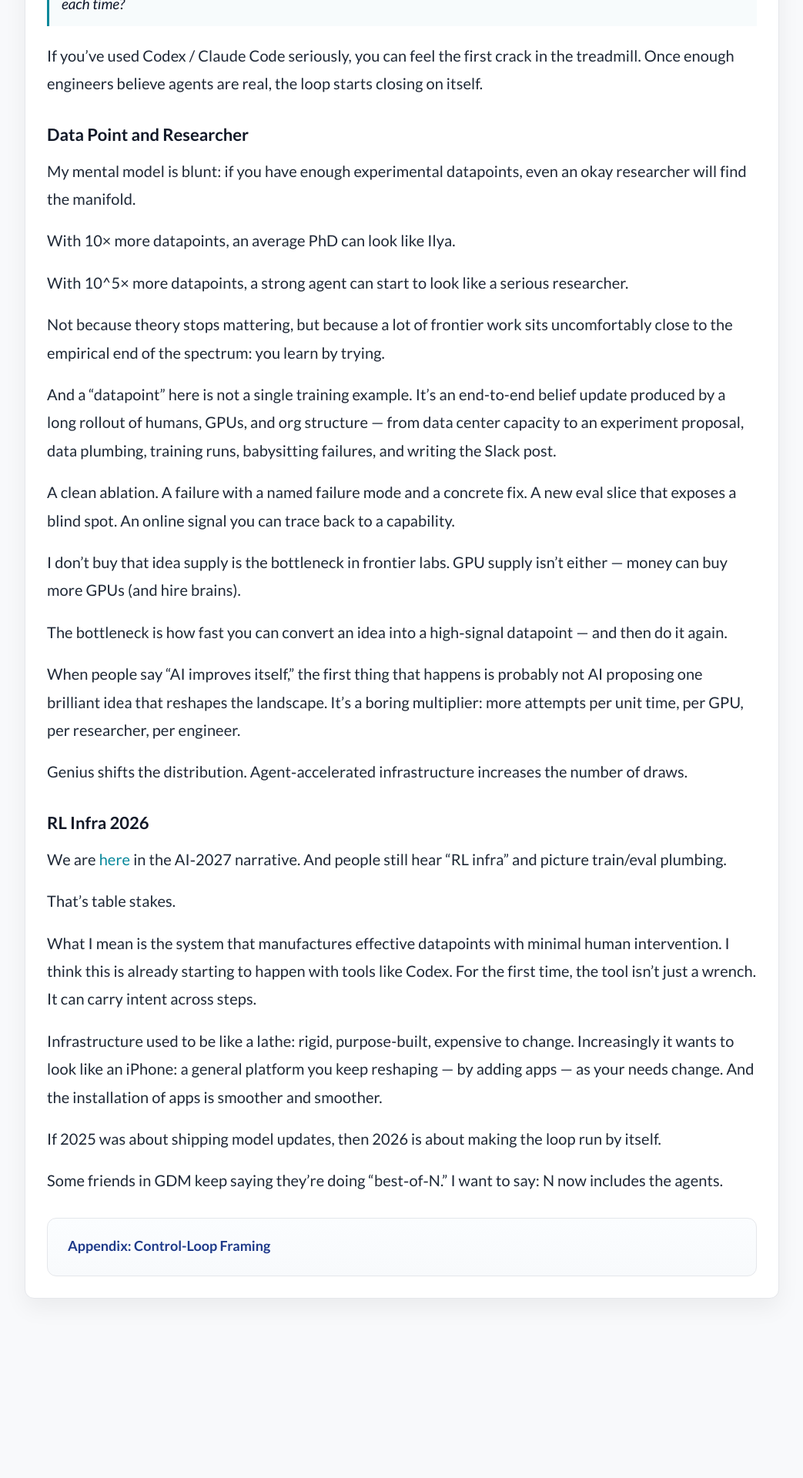
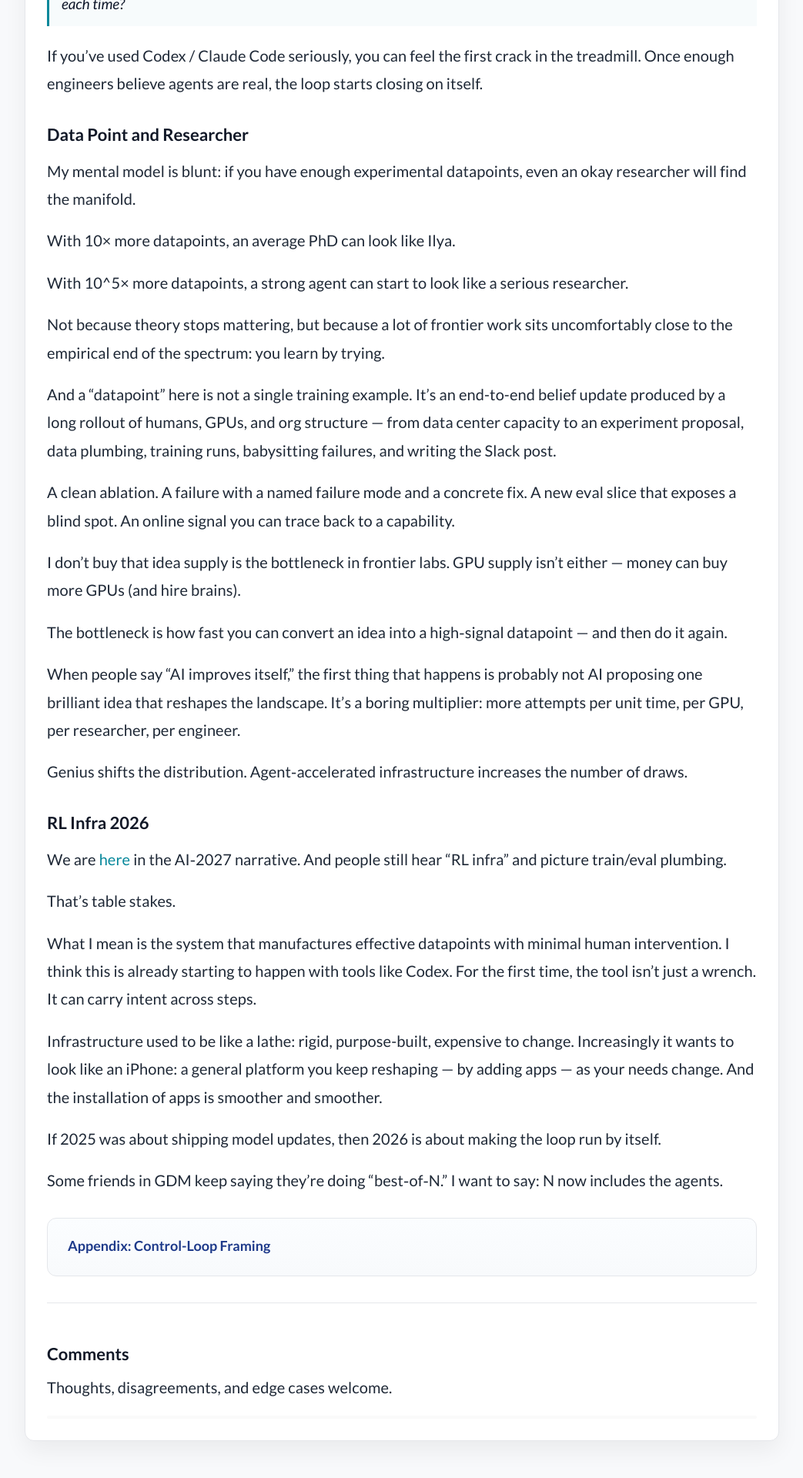
Before and after one commit to haossr/haossr.github.io, a Jekyll site: the page built from writing/the-real-flywheel/index.html, in a window 1280 px wide. Shown: the part 1586-3506 px from the top of the page at 77% size, without its empty margins (118-1161 px from the left). Built offline with Jekyll 4.4.1, drawn with Linux system fonts in a browser that asks for light colours; comment, search, counter and statistics services are not loaded; before the commit the page ends 3321 px from its top, so only the background shows below that.

Commit message:
feat(writing): add reusable Disqus comments section

```diff
--- a/_config.yml
+++ b/_config.yml
@@ -48,7 +48,13 @@ footer-links:
 
 # Enter your Disqus shortname (not your username) to enable commenting on posts
 # You can find your shortname on the Settings page of your Disqus account
+# This site's writing pages use `site.comments.disqus_shortname` (see _includes/writing-comments.html).
+# Change the value below if your Disqus shortname differs.
 disqus:
+
+comments:
+  provider: disqus
+  disqus_shortname: haossr-github-io
 
 # Enter your Google Analytics web tracking code (e.g. UA-2110908-2) to activate tracking
 google_analytics: UA-180322865-1
--- /dev/null
+++ b/_includes/writing-comments.html
@@ -0,0 +1,64 @@
+{% if page.comments != false %}
+<style>
+  .writing-comments {
+    margin-top: 34px;
+    padding-top: 22px;
+    border-top: 1px solid #e5e7eb;
+  }
+  .writing-comments-title {
+    margin: 0 0 6px;
+    font-size: 26px;
+    line-height: 1.25;
+    color: #111827;
+  }
+  .writing-comments-note {
+    margin: 0 0 16px;
+    color: #6b7280;
+    font-size: 15px;
+    line-height: 1.5;
+  }
+  .writing-comments-thread {
+    border-radius: 10px;
+    background: #fafafa;
+    padding: 2px 6px;
+  }
+  @media (max-width: 900px) {
+    .writing-comments-title { font-size: 24px; }
+  }
+  @media (max-width: 600px) {
+    .writing-comments {
+      margin-top: 28px;
+      padding-top: 18px;
+    }
+    .writing-comments-title { font-size: 22px; }
+    .writing-comments-note { font-size: 14px; }
+  }
+</style>
+
+<section class="writing-comments" aria-label="Comments">
+  <h3 class="writing-comments-title">Comments</h3>
+  <p class="writing-comments-note">Thoughts, disagreements, and edge cases welcome.</p>
+  <div id="disqus_thread" class="writing-comments-thread"></div>
+  <noscript>Please enable JavaScript to view comments powered by Disqus.</noscript>
+</section>
+
+<script>
+  (function () {
+    var shortname = '{{ site.comments.disqus_shortname | default: "haossr-github-io" }}';
+    if (!shortname) return;
+
+    window.disqus_config = function () {
+      this.page.url = '{{ page.url | absolute_url }}';
+      this.page.identifier = '{{ page.url }}';
+      this.page.title = '{{ page.title | default: "Writing" | escape }}';
+    };
+
+    var d = document;
+    var s = d.createElement('script');
+    s.src = 'https://' + shortname + '.disqus.com/embed.js';
+    s.setAttribute('data-timestamp', Date.now().toString());
+    s.async = true;
+    (d.head || d.body).appendChild(s);
+  })();
+</script>
+{% endif %}
--- a/writing/the-real-flywheel/index.html
+++ b/writing/the-real-flywheel/index.html
@@ -226,6 +227,7 @@ layout: null
         </ul>
       </details>
 
+      {% include writing-comments.html %}
     </article>
   </div>
 
```
Also changed, not shown: other parts of writing/the-real-flywheel/index.html (+1 -0 lines), README.md (+21 -0 lines).
